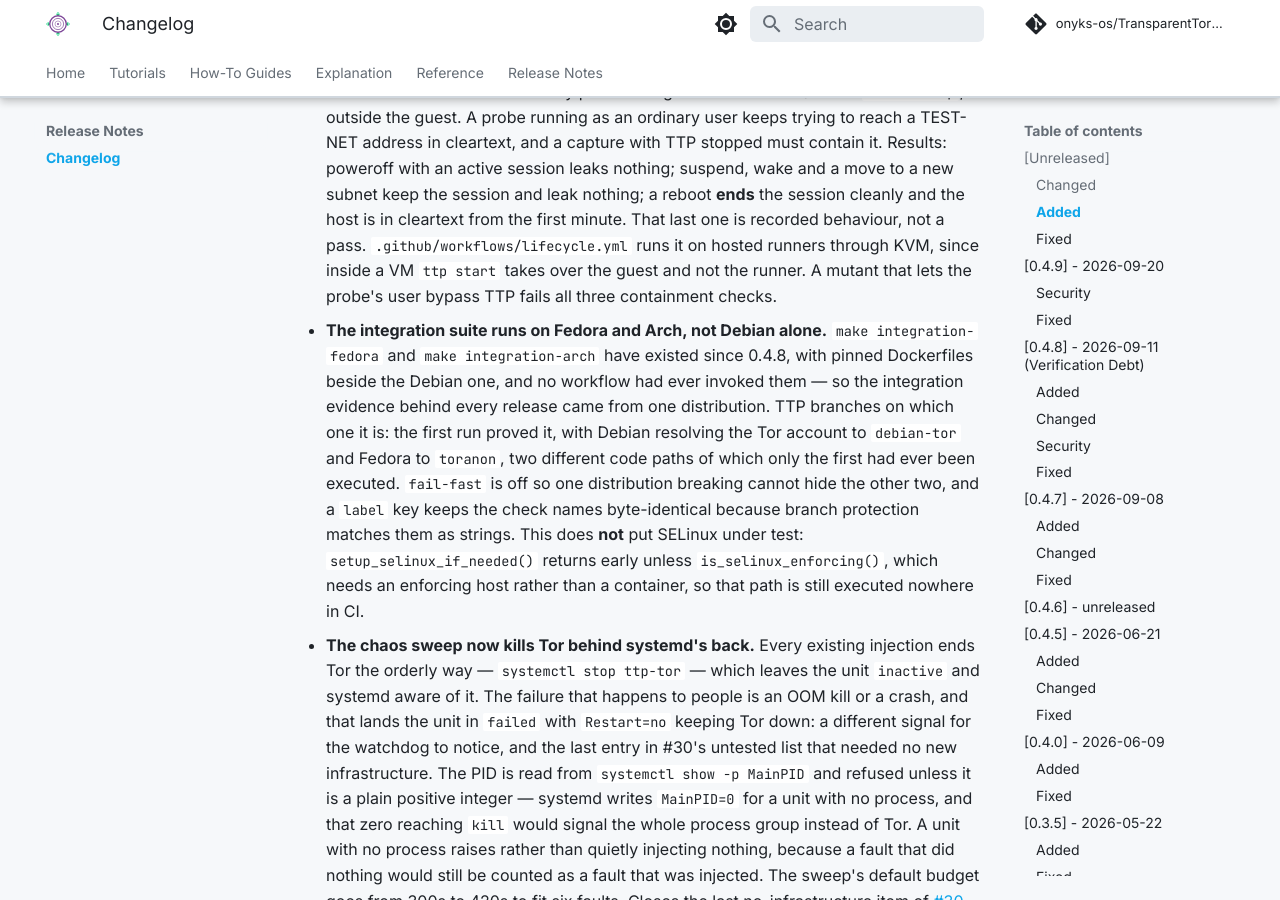
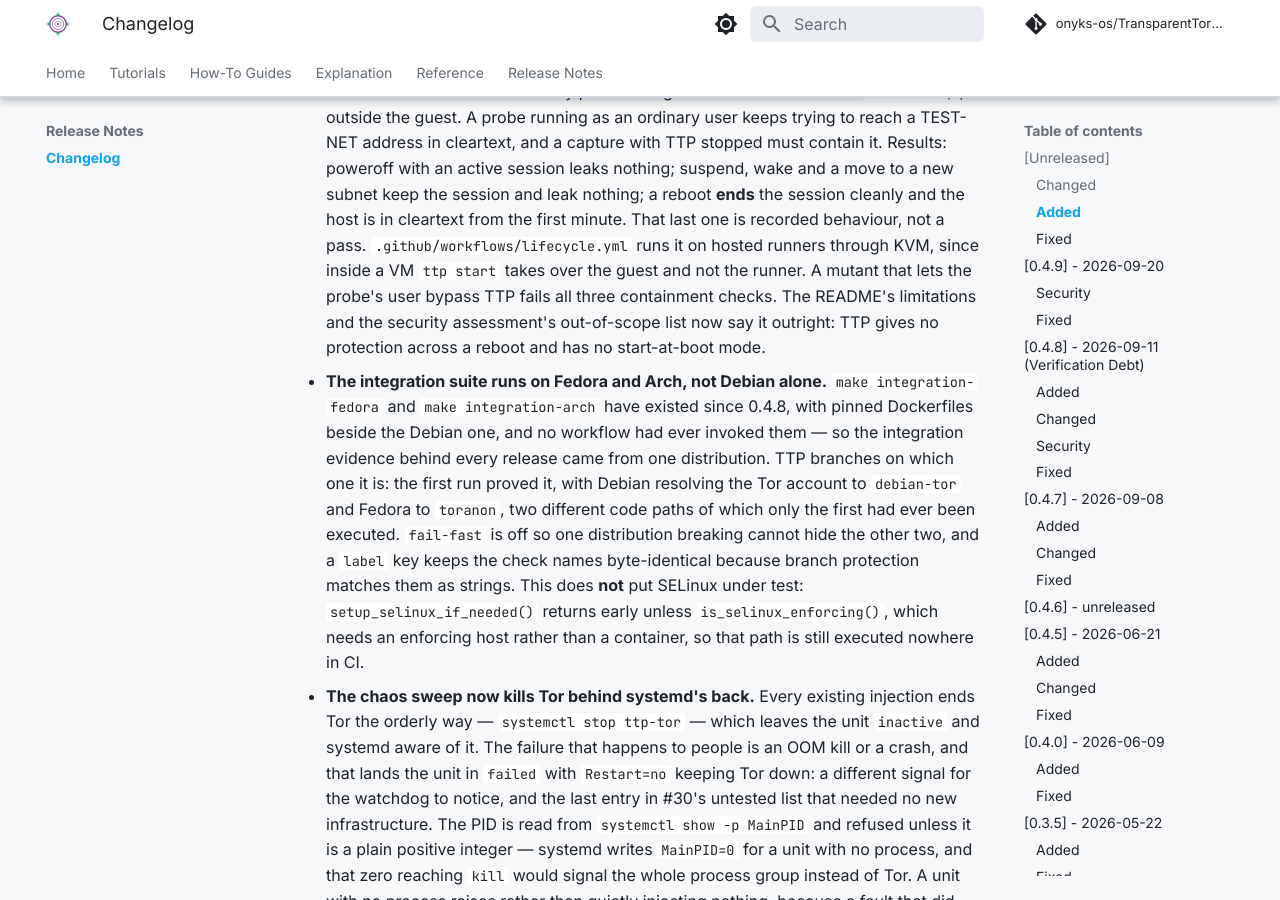
Before and after one commit to onyks-os/TransparentTorProxy, an MkDocs documentation site: the page built from docs/web/release-notes/changelog.md, in a window 1280 px wide and 900 px high, scrolled down 2117 px. Built offline with MkDocs 1.6.1 and Material for MkDocs 9.7.7, drawn with Linux system fonts in a browser that asks for light colours; comment, search, counter and statistics services are not loaded.

Commit message:
docs, test(lifecycle): state that TTP does not protect across a reboot
The lifecycle suite records that a reboot ends the session and leaves the
host in cleartext. That is now stated where a user looks before relying on
TTP: the README's Known Behavior & Limitations (and the "Nothing persists"
row, which presented a reboot only as a benefit), and the security
assessment's out-of-scope list. There is no start-at-boot mode and none is
offered.

Also fixes the shell lint that failed this PR: shellcheck 0.9.0, the version
CI installs, reports two info findings 0.11.0 does not - vm_boot still read
a $1 no caller passes (the console log is now numbered per boot), and an
`A && B || C` in vm_kill. Both versions are clean now.

Refs #30

Co-Authored-By: Claude Opus 5.5 <noreply@anthropic.com>
Signed-off-by: onyks-os <129986281+onyks-os@users.noreply.github.com>

```diff
--- a/docs/web/release-notes/changelog.md
+++ b/docs/web/release-notes/changelog.md
@@ -100,6 +100,9 @@ and this project adheres to [Semantic Versioning](https://semver.org/spec/v2.0.0
   `.github/workflows/lifecycle.yml` runs it on hosted runners through KVM, since
   inside a VM `ttp start` takes over the guest and not the runner. A mutant that
   lets the probe's user bypass TTP fails all three containment checks.
+  The README's limitations and the security assessment's out-of-scope list
+  now say it outright: TTP gives no protection across a reboot and has no
+  start-at-boot mode.
 
 - **The integration suite runs on Fedora and Arch, not Debian alone.**
   `make integration-fedora` and `make integration-arch` have existed since
```
Also changed, not shown: CHANGELOG.md (+3 -0 lines), README.md (+2 -1 lines), docs/security-assessment.md (+1 -0 lines), 1 other file.
